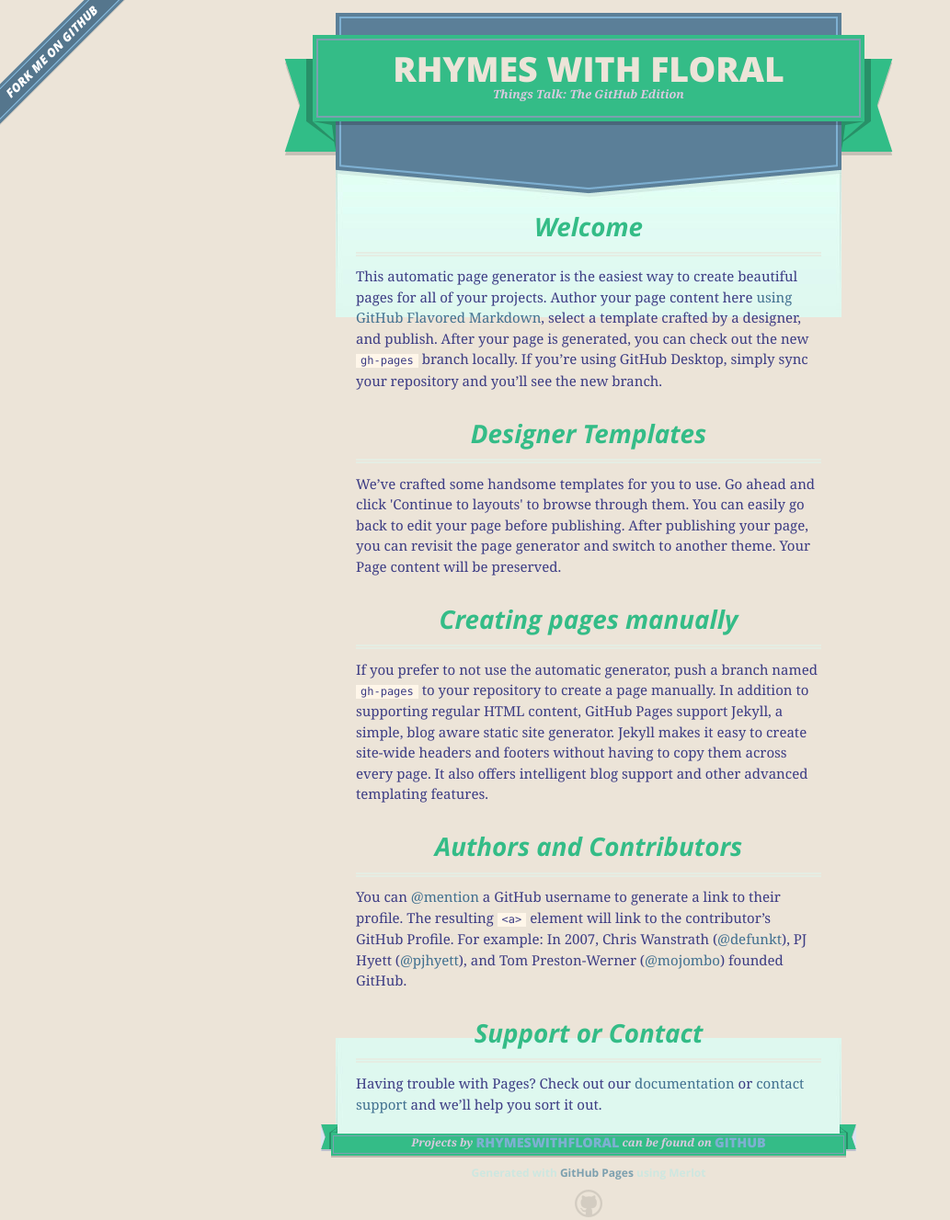
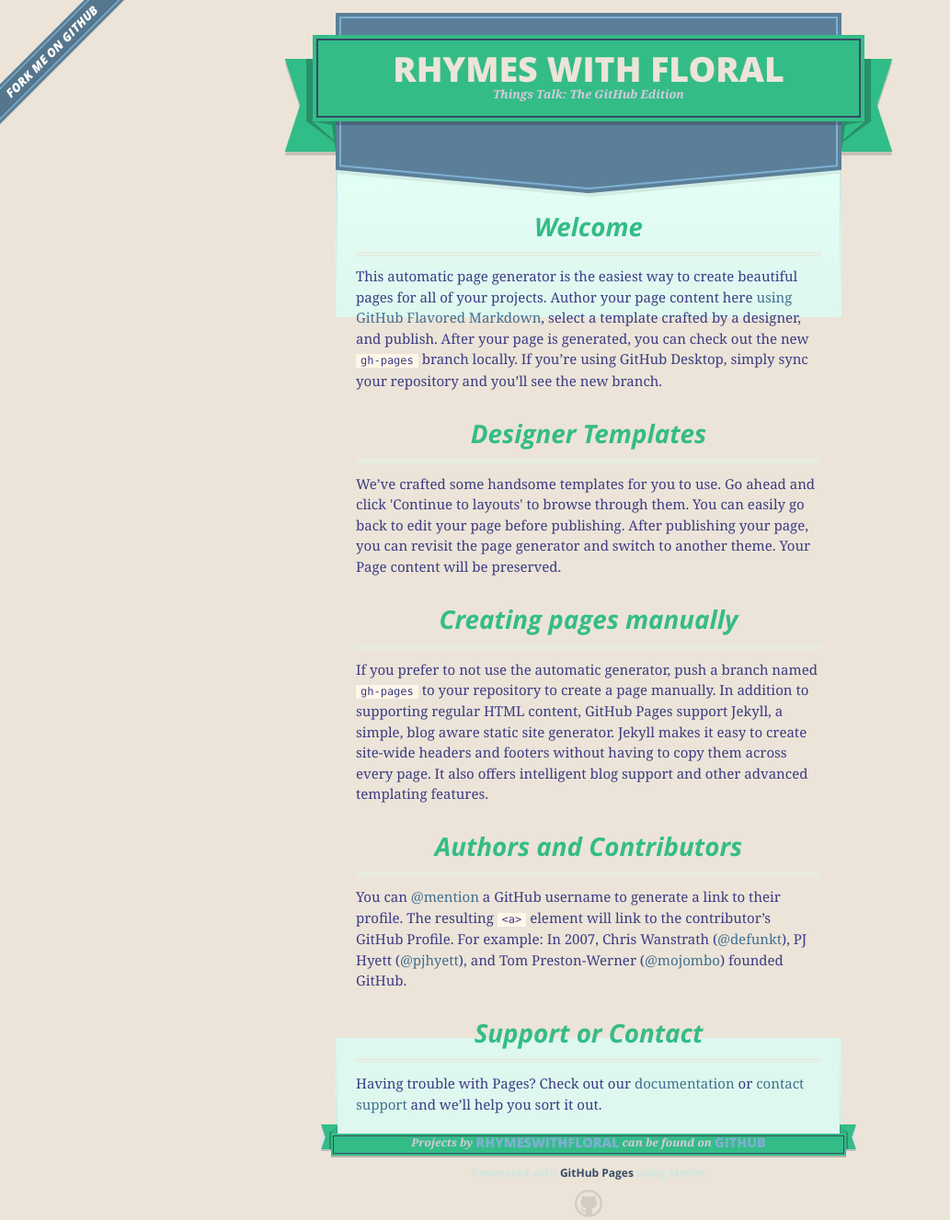
Before and after one commit to rhymeswithfloral/rhymeswithfloral.github.io, a plain HTML site: page index.html in a window 1280 px wide. Shown: the whole page at 92% size, without its empty margins (0-1033 px from the left). Drawn offline with nearby package versions, Linux system fonts and the light colour scheme.

Commit message:
edit css

```diff
--- a/stylesheets/mobile.css
+++ b/stylesheets/mobile.css
@@ -136,7 +136,7 @@ header {
 header span.ribbon-inner {
   position: relative;
   display: block;
-  background-color: #7CA0AF;
+  background-color: #354B66;
   border: 8px solid #7c334f;
   padding: 6px;
   z-index: 1;
@@ -234,7 +234,7 @@ footer span.ribbon-outer {
 footer span.ribbon-inner {
   position: relative;
   display: block;
-  background-color: #7CA0AF;
+  background-color: #354B66;
   border: 8px solid #67D8E0;
   padding: 6px;
   z-index: 1;
@@ -248,7 +248,7 @@ footer p {
 }
 
 footer a {
-  color: #7CA0AF;
+  color: #354B66;
 }
 
 footer span.ribbon-inner p {
@@ -417,7 +417,7 @@ th {
   padding: 2px 10px;
   border: solid #C6BCD1;
   border-width: 0 4px 4px 0;
-  color: #7CA0AF;
+  color: #354B66;
   font-family: 'Open Sans', sans-serif;
   font-weight: bold;
   font-size: .85em;
@@ -494,7 +494,7 @@ dd p:first-child {
 .header-level-4 {
   margin: .6em 0;
   font-size: 1.2em;
-  color: #7CA0AF;
+  color: #354B66;
 }
 
 .header-level-5 {
--- a/stylesheets/screen.css
+++ b/stylesheets/screen.css
@@ -147,7 +147,7 @@ header {
 header span.ribbon-inner {
   position: relative;
   display: block;
-  background-color: #7CA0AF;
+  background-color: #354B66;
   border: 4px solid #34bc87;
   padding: 2px;
   z-index: 1;
@@ -292,7 +292,7 @@ footer span.ribbon-outer {
 footer span.ribbon-inner {
   position: relative;
   display: block;
-  background-color: #7CA0AF;
+  background-color: #354B66;
   border: 2px solid #34bc87;
   padding: 1px;
   z-index: 1;
@@ -306,7 +306,7 @@ footer p {
 }
 
 footer a {
-  color: #7CA0AF;
+  color: #354B66;
 }
 
 footer span.ribbon-inner p {
@@ -476,7 +476,7 @@ th {
   padding: 2px 10px;
   border: solid #ece4d8;
   border-width: 0 2px 2px 0;
-  color: #7CA0AF;
+  color: #354B66;
   font-family: 'Open Sans', Myriad, Calibri, sans-serif;
   font-weight: bold;
   font-size: .85em;
@@ -553,7 +553,7 @@ dd p:first-child {
 .header-level-4 {
   margin: .6em 0;
   font-size: 1.2em;
-  color: #7CA0AF;
+  color: #354B66;
 }
 
 .header-level-5 {
```
